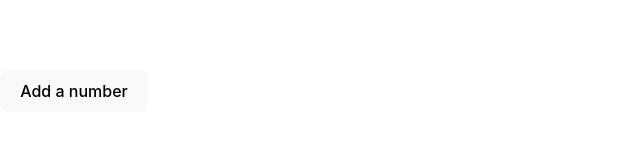
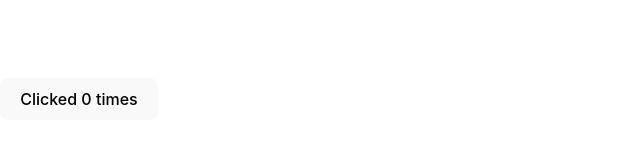
Before and after one commit to tanmayagrwl/React-hooks, a React (Vite) app: page / in a window 1280 px wide. Shown: the part 301-444 px from the top of the page, without its empty margins (0-640 px from the left). Built offline with nearby package versions, Linux system fonts and the light colour scheme.

Commit message:
using class component useEffect

```diff
--- a/src/App.jsx
+++ b/src/App.jsx
@@ -1,14 +1,13 @@
 
-
-import ClassCounter from './Components/ClassCounter'
-import HookCounterThree from './Components/HookCounterThree'
-import HookCounterFour from './Components/HookCounterFour'
+import HookCounterOne from "./Components/HookCounterOne"
+import ClassCounterOne from "./Components/ClassCounterOne"
 function App() {
 
   return (
     <>
 
-   <HookCounterFour />
+
+   <HookCounterOne />
     </>
   )
 }
--- /dev/null
+++ b/src/Components/ClassCounterOne.jsx
@@ -0,0 +1,30 @@
+
+import React, { Component } from 'react'
+import { render } from 'react-dom'
+
+class ClassCounterOne extends Component {
+    constructor(props){
+        super(props)
+        this.state = {
+            count : 0
+        }
+    }
+
+
+    componentDidMount(){
+        document.title = `Clicked ${this.state.count} times`
+    }
+    componentDidUpdate(prevProps,PrevState){
+        document.title = `Clicked ${this.state.count} times`
+    }
+
+    render(){
+        return (
+            <div>
+                <button onClick={() =>  this.setState({count : this.state.count + 1})}>Click {this.state.count} times</button>
+            </div>
+        )
+    }
+}
+
+export default ClassCounterOne
--- /dev/null
+++ b/src/Components/HookCounterOne.jsx
@@ -0,0 +1,13 @@
+import React, {useState} from 'react'
+
+function HookCounterOne() {
+
+    const [count, setCount] = useState(0)
+  return (
+    <div>
+        <button onClick={() => setCount(count +1)}>Clicked {count} times</button>
+    </div>
+  )
+}
+
+export default HookCounterOne
```
